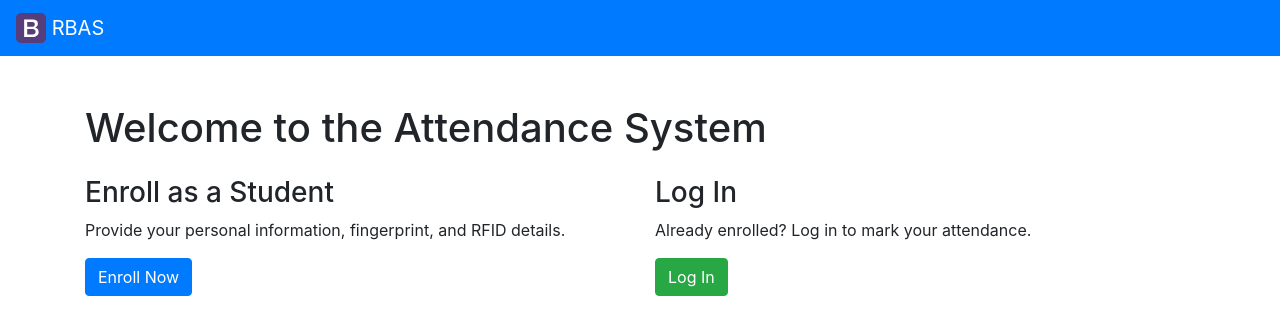
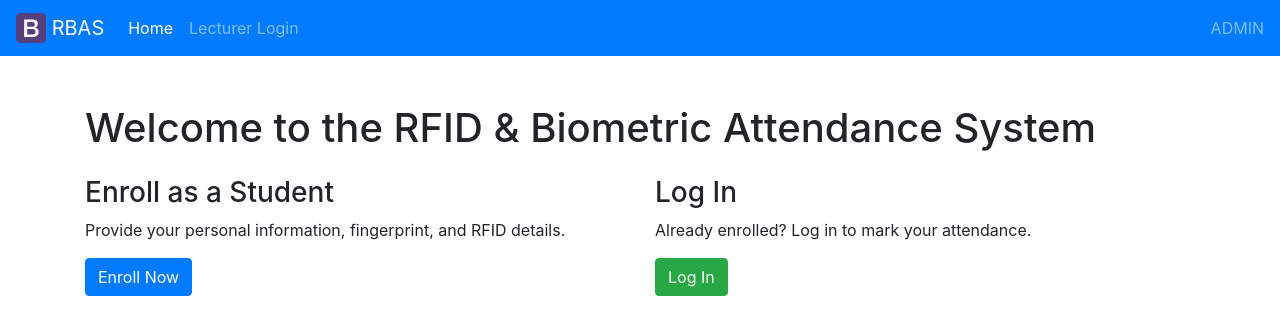
Before and after one commit to TEMHITHORPHE/_Rfid_attendance_system, a Django app: page / in a window 1280 px wide. Shown: the top 335 px of the page. Run offline with Django 3.2, Linux system fonts and the light colour scheme; some libraries are stand-ins or nearby versions.

Commit message:
major ui fix

```diff
--- a/attendance/templates/dashboard.html
+++ b/attendance/templates/dashboard.html
@@ -1,5 +1,6 @@
 <!DOCTYPE html>
 <html lang="en">
+    {% load static %}
 
 <head>
     <meta charset="UTF-8">
--- a/attendance/templates/index.html
+++ b/attendance/templates/index.html
@@ -14,7 +14,7 @@
     {% include "navbar.html" %}
 
     <div class="container mt-5">
-        <h1>Welcome to the Attendance System</h1>
+        <h1>Welcome to the RFID & Biometric Attendance System</h1>
         <div class="row mt-4">
             <div class="col-md-6">
                 <h3>Enroll as a Student</h3>
--- a/attendance/templates/lecturer_login.html
+++ b/attendance/templates/lecturer_login.html
@@ -1,6 +1,6 @@
 <!DOCTYPE html>
 <html lang="en">
-
+{% load static %}
 <head>
     <meta charset="UTF-8">
     <meta name="viewport" content="width=device-width, initial-scale=1, shrink-to-fit=no">
--- a/attendance/templates/navbar.html
+++ b/attendance/templates/navbar.html
@@ -1,10 +1,23 @@
-
 {% load static %}
 
-<nav class="navbar navbar-dark bg-primary">
+<nav class="navbar navbar-expand-lg navbar-dark bg-primary">
     <a class="navbar-brand" href="#">
-        <img src= "{%  static 'bootstrap-solid.svg'  %}" width="30" height="30"
-            class="d-inline-block align-top" alt="">
+        <img src="{%  static 'bootstrap-solid.svg'  %}" width="30" height="30" class="d-inline-block align-top" alt="">
         RBAS
     </a>
+    <button class="navbar-toggler" type="button" data-toggle="collapse" data-target="#navbarText"
+        aria-controls="navbarText" aria-expanded="false" aria-label="Toggle navigation">
+        <span class="navbar-toggler-icon"></span>
+    </button>
+    <div class="collapse navbar-collapse" id="navbarText">
+        <ul class="navbar-nav mr-auto">
+            <li class="nav-item active">
+                <a class="nav-link" href="/">Home <span class="sr-only">(current)</span></a>
+            </li>
+            <li class="nav-item">
+                <a class="nav-link" href="/lecturer/login">Lecturer Login</a>
+            </li>
+        </ul>
+        <a class=" navbar-text" href="/admin">ADMIN</a>
+    </div>
 </nav>
```
